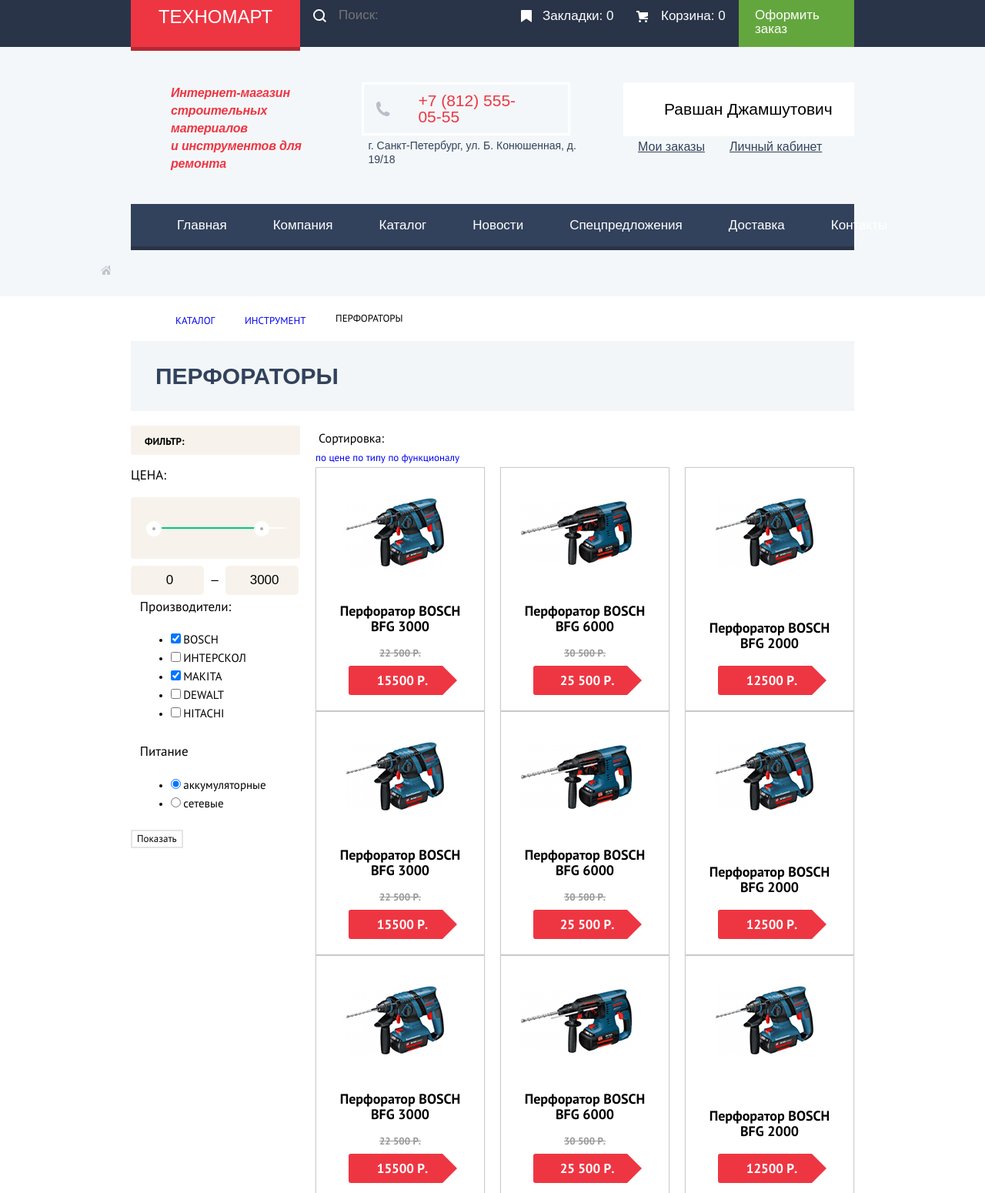
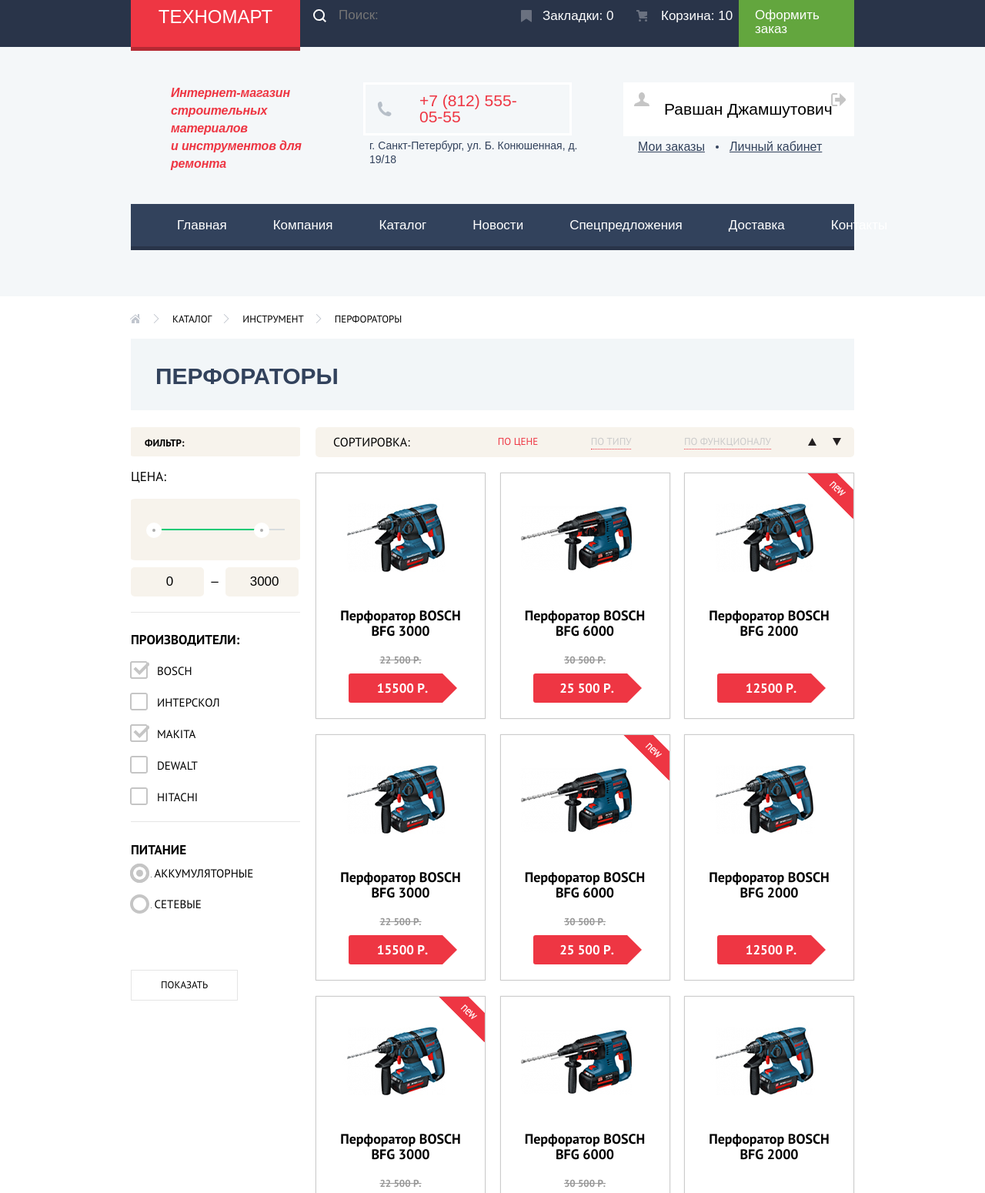
Before and after one commit to justrini/1149589-technomart-26, a plain HTML site: page catalog.html in a window 1280 px wide. Shown: the top 1550 px of the page at 77% size. Drawn offline with Linux system fonts and the light colour scheme; a web font is replaced by a local one.

Commit message:
everything but map

```diff
--- a/catalog.html
+++ b/catalog.html
@@ -26,7 +26,7 @@
                   <a class="top-btn bookmark-btn" href="#">Закладки: 0</a>
                 </li>
                 <li class="top-nav-item">
-                  <a class="top-btn cart-btn" href="#">Корзина: 0</a>
+                  <a class="top-btn cart-btn" href="#">Корзина: 10</a>
                 </li>
                 <li class="top-nav-item">
                   <a class="top-btn order-btn" href="#">Оформить заказ</a>
@@ -49,8 +49,8 @@
               <div class="accaunt">
               <a class="login-accaunt" href="#">Равшан Джамшутович</a>
               <a class="exit" href="#"></a>
-              <a class="my-orders" href="#">Мои заказы</a>
-              <a class="personal-account" href="#">Личный кабинет</a>
+              <a class="my-orders click" href="#">Мои заказы</a>
+              <a class="personal-account click" href="#">Личный кабинет</a>
             </div>
            </div>
            <ul class="site-navigation">
@@ -69,12 +69,20 @@
    </header>
   <main>
     <div class="inner">
-  <div class="navigation">
+        <ul class="breadcrumbs">
+          <li>
             <a class="home" href="index.html"></a>
-    <a class="catalog-tree-one" href="#">КАТАЛОГ</a>
-    <a class="catalog-tree-two" href="#">ИНСТРУМЕНТ</a>
-    <a class="catalog-tree" href="active">ПЕРФОРАТОРЫ</a>
-  </div>
+          </li>
+          <li>
+            <a class="breadcrumbs-link" href="#">КАТАЛОГ</a>
+          </li>
+          <li>
+            <a class="breadcrumbs-link" href="#">ИНСТРУМЕНТ</a>
+          </li>
+          <li>
+            <a class="breadcrumbs-link active-link" href="#">ПЕРФОРАТОРЫ</a>
+          </li>
+        </ul>
         <h2 class="drill">ПЕРФОРАТОРЫ</h2>
         <div class="catalog-wrapper">
            <section class="filters">
@@ -100,41 +108,41 @@
                    <legend>Производители:</legend>
                     <ul>
                       <li class="filter-option">
-                      <input class="filter-input filter-input-checkbox" type="checkbox" name="BOSCH" id="BOSCH" checked>
+                      <input class="visually-hidden filter-input filter-input-checkbox" type="checkbox" name="BOSCH" id="BOSCH" checked>
                       <label for="BOSCH">BOSCH</label>
                       </li>
 
                       <li class="filter-option">
-                      <input class="filter-input filter-input-checkbox" type="checkbox" name="interskol" id="interskol">
+                      <input class="visually-hidden filter-input filter-input-checkbox" type="checkbox" name="interskol" id="interskol">
                       <label for="interskol">ИНТЕРСКОЛ</label>
                       </li>
 
                       <li class="filter-option">
-                      <input class="filter-input filter-input-checkbox" type="checkbox" name="MAKITA" id="MAKITA" checked>
+                      <input class="visually-hidden filter-input filter-input-checkbox" type="checkbox" name="MAKITA" id="MAKITA" checked>
                       <label for="MAKITA">MAKITA</label>
                       </li>
 
                      <li class="filter-option">
-                     <input class="filter-input filter-input-checkbox" type="checkbox" name="  DEWALT" id="DEWALT">
+                     <input class="visually-hidden filter-input filter-input-checkbox" type="checkbox" name="  DEWALT" id="DEWALT">
                      <label for="DEWALT">DEWALT</label>
                      </li>
 
                      <li class="filter-option">
-                     <input class="filter-input filter-input-checkbox" type="checkbox" name="HITACHI" id="HITACHI">
+                     <input class="visually-hidden filter-input filter-input-checkbox" type="checkbox" name="HITACHI" id="HITACHI">
                      <label for="HITACHI">HITACHI</label>
                      </li>
                    </ul>
                 </fieldset>
-                <fieldset>
+                <fieldset class="filter-power">
                    <legend>Питание</legend>
-                      <ul>
-                       <li class="filter-option">
-                        <input class=" filter-input filter-input-checkbox" type="radio" name="power" id="Battery" checked>
-                         <label for="Battery">аккумуляторные</label>
+                      <ul class="power-filter">
+                       <li class="filter-option-power">
+                        <input class="visually-hidden filter-input filter-input-radio" type="radio" name="power" id="Battery" checked>
+                         <label for="Battery">АККУМУЛЯТОРНЫЕ</label>
                        </li>
-                       <li class="filter-option">
-                        <input class=" filter-input filter-input-checkbox" type="radio" name="power" id="wall">
-                         <label for="wall">сетевые</label>
+                       <li class="filter-option-power">
+                        <input class="visually-hidden filter-input filter-input-radio" type="radio" name="power" id="wall">
+                         <label for="wall">СЕТЕВЫЕ</label>
                        </li>
                       </ul>
                 </fieldset>
@@ -183,7 +191,7 @@
                 </li>
 
 
-                  <li class="drill-unit">
+                  <li class="drill-unit new">
                     <div class="actions">
                       <a href="#" class="buy">Купить</a>
                       <a href="#" class="bookmark-drill">В закладки</a>
@@ -197,7 +205,7 @@
 
 
                <li class="drill-unit">
-                    <div class="flag flag-new">новинка</div>
+                    <div class="flag flag-new"></div>
                     <div class="actions">
                       <a href="#" class="buy">Купить</a>
                       <a href="#" class="bookmark-drill">В закладки</a>
@@ -209,7 +217,7 @@
                 <div class="item-price-btn">15500 Р.</div>
                 </li>
 
-                 <li class="drill-unit">
+                 <li class="drill-unit new">
                     <div class="actions">
                       <a href="#" class="buy">Купить</a>
                       <a href="#" class="bookmark-drill">В закладки</a>
@@ -233,8 +241,8 @@
                 <div class="item-price-btn">12500 Р.</div>
                 </li>
 
-                <li class="drill-unit">
-                    <div class="flag flag-new">новинка</div>
+                <li class="drill-unit new">
+                    <div class="flag flag-new"></div>
                     <div class="actions">
                       <a href="#" class="buy">Купить</a>
                       <a href="#" class="bookmark-drill">В закладки</a>
@@ -271,23 +279,14 @@
                 <div class="item-price-btn no-discount">12500 Р.</div>
                 </li>
              </ul>
-             <section class="pagination-list">
-             <ul>
-               <li>
-                 <a>1</a>
-               </li>
-               <li>
-                 <a href="#">2</a>
-               </li>
-               <li>
-                 <a href="#">3</a>
-               </li>
-               <li>
-                 <a href="#">СЛЕДУЮЩАЯ</a>
-               </li>
-             </ul>
+             <div class="pagination-list">
+                 <a class="pagination first">1</a>
+                 <a class="pagination second" href="#">2</a>
+                 <a class="pagination third" href="#">3</a>
+                 <a class="pagination next" href="#">СЛЕДУЮЩАЯ</a>
+              </div>
            </section>
-           </section>
+        </div>
        </div>
     </div>
       <div class="product-description">
--- a/css/style.css
+++ b/css/style.css
@@ -144,11 +144,20 @@
   background-color: #212a3a;
 }
 
+.top-btn:hover::before,
+.top-btn:focus::before {
+ opacity: 1;
+}
+
 .top-btn:active {
   color: #999ca1;
   background-color: #161d29;
 }
 
+.top-btn:active::before {
+  opacity: 0.3;
+}
+
 .order-btn {
   display: block;
   font-family: "Cuprum", Arial, sans-serif;
@@ -170,13 +179,39 @@
 }
 
 .bookmark-btn {
-  background: url(../img/icon-bookmark.svg) no-repeat 17px;
+  position: relative;
   padding: 12px 0 12px 45px;
 }
 
+.bookmark-btn::before {
+  content: "";
+  position: absolute;
+  left: 17px;
+  top: 50%;
+  transform: translateY(-50%);
+  width: 14px;
+  height: 16px;
+ background-image: url(../img/icon-bookmark.svg);
+ background-repeat: no-repeat;
+ opacity: 0.3;
+}
+
 .cart-btn {
-  background: url(../img/icon-cart.svg) no-repeat 17px;
+  position: relative;
   padding: 12px 0 12px 49px;
+}
+
+.cart-btn::before {
+  content: "";
+  position: absolute;
+  left: 17px;
+  top: 50%;
+  transform: translateY(-50%);
+  width: 14px;
+  height: 16px;
+  background: url(../img/icon-cart.svg);
+  background-repeat: no-repeat;
+  opacity: 0.3;
 }
 
 .main-header-bg {
@@ -209,7 +244,7 @@
 .phone-wrapper {
   display: flex;
   flex-direction: column;
-  margin: 0;
+  margin:0;
   padding:0;
 }
 
@@ -253,14 +288,25 @@
 }
 
 .login {
-  display: block;
-  margin-left: 69px;
+  display: flex;
   padding-right: 26px;
   padding-bottom: 12px;
-  padding-left: 48px;
+  padding-left: 14px;
   padding-top: 12px;
   background-color: #fff;
-
+}
+
+.login-icon {
+  margin-right: 14px;
+}
+
+.login:hover .login-icon-path,
+.login:focus .login-icon-path  {
+  fill: #32425c;
+}
+
+.login:active .login-icon-path {
+  fill: #c5c5c5;
 }
 
 .reg {
@@ -545,43 +591,24 @@
   border-color: #e5e5e5;
   background-color: transparent;
   box-shadow: 0 0 2px rgba(0, 0, 0, 0.1);
+  position: relative;
+  display: flex;
+  flex-direction:column;
+  width: 219px;
+  line-height: 19px;
+  font-weight: bold;
+  text-align: center;
+  border: 1px solid #ccc;
+  margin-bottom: 20px;
 }
 
 .drill-unit:hover {
   box-shadow: 0 0 2px rgba(0, 0, 0, 0.2);
 }
 
-.drill-unit {
-position: relative;
-display: flex;
-flex-direction:column;
-justify-content: space-between;
-width: 218px;
-line-height: 20px;
-font-weight: bold;
-text-align: center;
-border: 1px solid #ccc;
-}
 
 .drill-unit:nth-child(3n) {
   margin-right: 0;
-}
-
-.drill-unit .flag {
-  position: absolute;
-  top: -1px;
-  right: -1px;
-
-  width: 60px;
-  height: 60px;
-
-  text-indent: -1000px;
-  overflow: hidden;
-  z-index: 20;
-}
-
-.drill-unit .flag-new {
-  background: url(../img/new flag.png) no-repeat 0;
 }
 
 .drill-unit .actions {
@@ -597,8 +624,8 @@
   z-index: 10;
 }
 
-.drill-unit .actions .buy,
-.drill-unit .actions .bookmark-drill {
+.actions .buy,
+.actions .bookmark-drill {
   display: block;
   width: 129px;
   margin: 0 auto;
@@ -650,10 +677,7 @@
 }
 
 .drill-unit .catalog-item-price {
-  min-height: 20px;
-  margin-top: 15px;
-  margin-bottom: 10px;
-
+  margin-bottom: 8px;
   color: #999;
   text-decoration: line-through;
 }
@@ -662,7 +686,7 @@
 .drill-unit .item-price-btn {
   position: relative;
   width: 80px;
-  margin-top: -4px;
+  margin-top: auto;
   margin-left: 42px;
   margin-bottom: 20px;
   padding: 10px 30px;
@@ -684,6 +708,22 @@
 
   border: 19px solid white;
   border-left-color: #ee3643;
+}
+
+.new {
+  position: relative;
+}
+
+.new::before {
+  content: "";
+  position: absolute;
+  top: 0;
+  right: 0;
+  width: 60px;
+  height: 60px;
+  background-image: url(../img/new_flag.png);
+  background-repeat: no-repeat;
+  z-index: 20;
 }
 
 .catalog-name{
@@ -692,7 +732,9 @@
  font-size:18px;
  line-height: 20px;
  color: #000;
- margin: auto 25px;
+ margin: 0;
+ margin-bottom: 18px;
+ padding: 0 31px;
 }
 
 .item-price-btn{
@@ -701,7 +743,7 @@
  font-size:17px;
  line-height: 18px;
  color: #fff;
- background-color: #ee3643
+ background-color: #ee3643;
 }
 /*попкулярные бренды*/
 
@@ -751,10 +793,8 @@
 }
 
 .container {
-  display: block;
   width: 940px;
   margin: 0 auto;
-  padding-bottom: 35px;
 }
 
 .container h2 {
@@ -787,7 +827,7 @@
   content: "";
   position: absolute;
   width: 10px;
-  height: 100%;
+  height: 279px;
   top: 0;
   right: 0;
   background-image: url(../img/shadow.png);
@@ -795,7 +835,7 @@
 
 .service-content {
   display: none;
-  padding-bottom: 110px;
+  height: 100%;
 }
 
 #first-button:checked ~ .slider .delivery,
@@ -1126,37 +1166,32 @@
   margin-top: 15px
 }
 
-.socialvk {
+.social-link {
   display: block;
   width: 40px;
   height: 40px;
   background-color: #212a3a;
   border-radius: 50%;
-  background-image: url(../img/icon-vk.svg);
   background-position: center;
   background-repeat: no-repeat;
 }
 
+.social-link:hover,
+.social-link:active,
+.social-link:focus {
+  background-color: #ee3643;
+}
+
+.socialvk {
+  background-image: url(../img/icon-vk.svg);
+}
+
 .socialfb {
-  display: block;
-  width: 40px;
-  height: 40px;
-  background-color: #212a3a;
-  border-radius: 50%;
-  background-image: url(../img/fb-icon.png);
-  background-position: center;
-  background-repeat: no-repeat;
+  background-image: url(../img/icon-fb.svg);
 }
 
 .socialinst {
-  display: block;
-  width: 40px;
-  height: 40px;
-  background-color: #212a3a;
-  border-radius: 50%;
   background-image: url(../img/icon-insta.svg);
-  background-position: center;
-  background-repeat: no-repeat;
 }
 
 .back-link {
@@ -1207,33 +1242,49 @@
 
 
 /* правила для каталог хтмл*/
+.home {
+  position: relative;
+  width: 37px;
+  height: 12px;
+}
 .home::before {
   content: "";
   position: absolute;
   width: 14px;
   height: 12px;
   background: url(../img/icon-home.svg) no-repeat;
-  left: 130px;
-  top: 345px;
-
+  left: -56px;
+  top: -7px;
  }
 
- .home::after {
-  position: absolute;
-  width: 8px;
-  height: 12px;
-  background-image: url(../img/icon-right-small.svg)
-  left: 145px;
-  top: 345px;
- }
-
-.navigation {
+
+
+.breadcrumbs {
+  position: relative;
   width: 373px;
   display: flex;
-  justify-content: space-around;
-  margin-top: 20px;
-  margin-bottom: 0
-  min-height: 20px;
+  justify-content: flex-start;
+  align-items: center;
+  padding-top: 5px;
+  list-style: none;
+  margin-left: 14px;
+}
+
+.breadcrumbs-link {
+  position: relative;
+  margin-right: 40px;
+  color: #000;
+}
+
+.breadcrumbs-link::before {
+content: "";
+position: absolute;
+width: 12px;
+height: 12px;
+background-image: url(../img/icon-right-small.svg);
+background-repeat: no-repeat;
+top: 2px;
+left: -25px;
 }
 
 .catalog-tree {
@@ -1245,23 +1296,25 @@
 
 .drill {
   padding-left: 32px;
-  padding-top: 31px;
-  padding-bottom: 30px;
+  padding-top: 34px;
+  padding-bottom: 29px;
   font-family: "Cuprum", Arial, sans-serif;
   font-size: 30px;
   line-height: 30px;
   color: #32425c;
   background-color: #f2f6f8;
-  margin-top: 14px;
+  margin: 0 0 28px 0;
 }
 
 .catalog-wrapper {
   display: flex;
   justify-content: space-between;
+  margin-bottom: 93px;
 }
 
 .filters fieldset{
   border:none;
+  margin-top: 20px;
 }
 
 .filters {
@@ -1278,10 +1331,29 @@
 
 legend {
  font-family: "PT Sans", Arial, sans-serif;
- font-style: bold;
+ font-weight: bold;
  font-size:17px;
  line-height: 30px;
  color: #000;
+ margin-bottom: 20px;
+ margin:0;
+ padding: 0;
+ text-transform: uppercase;
+}
+
+ul {
+ list-style: none;
+}
+
+
+fieldset{
+  padding: 0;
+  margin: 0;
+  margin-bottom: 21px;
+}
+
+fieldset:first-child{
+  margin-bottom: 10px;
 }
 
 .filter-button {
@@ -1289,7 +1361,9 @@
   font-size: 13px;
   line-height: 18px;
   background-color: #fff;
-  border: 2px solid #e5e5e5;
+  border: 1px solid #e5e5e5;
+  padding: 10px 38px;
+  text-transform: uppercase;
 }
 
 .catalog {
@@ -1318,7 +1392,7 @@
   display: flex;
   flex-wrap: wrap;
   width: 300px;
-  margin-left: 53px;
+  margin-left: 49px;
 }
 
 .login-accaunt {
@@ -1336,6 +1410,28 @@
   padding-bottom: 10px;
 }
 
+.login-accaunt::before {
+  content: "";
+  position: absolute;
+  width: 20px;
+  height: 29px;
+  background-image: url(../img/icon-user.svg);
+  background-repeat: no-repeat;
+  top: 13px;
+  left: 14px;
+}
+
+.login-accaunt::after {
+  content: "";
+  position: absolute;
+  width: 20px;
+  height: 29px;
+  background-image: url(../img/icon-logout.svg);
+  background-repeat: no-repeat;
+  top: 14px;
+  right: 11px;
+}
+
 .my-orders {
   font-family: "Cuprum", Arial, sans-serif;
   font-size: 16px;
@@ -1347,12 +1443,32 @@
   position: relative;
 }
 
+.my-orders::after {
+  content: "";
+  position: absolute;
+  width: 4px;
+  height: 4px;
+  border-radius: 50%;
+  background-color: #32425c;
+  top: 7px;
+  right: 14px;
+}
+
 .personal-account {
   font-family: "Cuprum", Arial, sans-serif;
   font-size: 16px;
   line-height: 18px;
   color: #32425c;
   text-decoration: underline;
+}
+
+.click:focus,
+.click:hover {
+  color: #ee3643;
+}
+
+.click:active {
+  color: #b7bfc8;
 }
 
 .product-description {
@@ -1372,6 +1488,18 @@
   margin: 0 auto;
   padding: 0 10px;
   max-width: 940px;
+  padding-bottom: 65px;
+}
+
+.container-perforator h2 {
+  font-family: "Cuprum", Arial, sans-serif;
+  font-size: 30px;
+  line-height: 30px;
+ }
+
+.container-perforator p {
+  margin: 0;
+  padding: 0;
 }
 
 .price-name {
@@ -1405,7 +1533,7 @@
   height: 2px;
   margin-top: 39px;
   margin-bottom: 39px;
-  background: #fff;
+  background: #d7dcde;
   width: 160px;
 }
 
@@ -1436,11 +1564,14 @@
   left: 160px;
 }
 
-
+.price-controls {
+  border-bottom: 1px solid #e5e5e5;
+}
 
 .price-controls input {
   background-color: #f7f3ec;
   margin-top: 9px;
+  margin-bottom: 20px;
   border: none;
   width: 85px;
   padding: 0px 2px 0px 8px;
@@ -1467,18 +1598,196 @@
   line-height: 18px;
 }
 
-.filter-brand {
-  border-top: 3px solid #e5e5e5;
+
+
+.filter-brand ul {
   border-bottom: 1px solid #e5e5e5;
-}
-
-
-
-
-
-
-
-
+  padding: 0;
+  margin: 0;
+  line-height: 20px;
+}
+
+.filter-option {
+  margin-top: 16px;
+  margin-bottom: 20px;
+  padding-left: 34px;
+}
+
+.filter-option label {
+  position: relative;
+
+  cursor: pointer;
+  user-select: none;
+}
+
+.filter-option-power {
+  margin-top: 5px;
+  margin-bottom: 16px;
+  padding-left: 26px;
+}
+
+.filter-option-power label {
+  position: relative;
+  cursor: pointer;
+  user-select: none;
+}
+
+.power-filter {
+  padding: 0;
+  margin: 0;
+  padding-bottom: 35px;
+}
+
+.filter-input-checkbox + label::before {
+  content: "";
+  position: absolute;
+  width: 23px;
+  height: 23px;
+  left: -35px;
+  top: -3px;
+  background-image: url(../img/checkbox-off.svg)
+
+}
+
+.filter-input-checkbox:checked + label::after {
+  content: "";
+  position: absolute;
+  width: 25px;
+  height: 23px;
+  background-image: url(../img/checkbox-on.svg);
+  top: -3px;
+  left: -35px;
+}
+
+.filter-input-radio {
+  position: relative;
+}
+
+.filter-input-radio + label::before {
+  content: "";
+  position: absolute;
+  width: 25px;
+  height: 25px;
+  background-image: url(../img/radio-off.svg);
+  background-repeat: no-repeat;
+  top: -3px;
+  left: -31px;
+}
+
+.filter-input-radio:checked + label::after {
+  content: "";
+  position: absolute;
+  width: 25px;
+  height: 25px;
+  background-image: url(../img/radio-on.svg);
+  background-repeat: no-repeat;
+  top: -3px;
+  left: -31px;
+}
+
+.sort-filter {
+  display: flex;
+  background-color: #f7f3ec;
+  font-family: "PT Sans", Arial, sans-serif;
+  font-size: 13px;
+  line-height: 18px;
+  text-transform: uppercase;
+  padding:10px 16px 10px 19px;
+  font-weight: normal;
+  margin-bottom: 20px;
+  margin-top: -6px;
+  border-radius: 5px;
+
+}
+
+.sort-type {
+  display: flex;
+  width: 355px;
+  justify-content: space-between;
+  margin-left: 110px;
+  color: red;
+}
+
+.sort-type .active {
+    color: #ee3643;
+    border: none;
+  }
+
+.sort-type a {
+  color: #cacaca;
+  border-bottom: 1px dotted #ee3643;
+}
+
+.sort-type a:hover,
+.sort-type a:focus {
+  color: #444;
+  border-bottom: 1px solid #ee3643;
+ }
+
+ .sort-type a:active {
+  color: #ee3643;
+  border: none;
+ }
+
+
+.active .type .functional:focus {
+  color: red;
+  text-transform: underline;
+}
+
+.triangle {
+  display: flex;
+  width: 43px;
+  justify-content: space-between;
+  margin-left: 48px;
+  margin-top: 4px;
+}
+
+.arrow-up {
+  background-image: url(../img/icon-up-dir.svg);
+  width: 11px;
+  height: 10px;
+}
+
+
+
+.arrow-down {
+  background-image: url(../img/icon-down-dir.svg);
+  width: 11px;
+  height: 10px;
+}
+
+.pagination-list {
+  width: 285px;
+  display: flex;
+  justify-content: space-between;
+  margin: 33px 0 30px 0;
+}
+
+.pagination-list a{
+  display: flex;
+  position: relative;
+  justify-content: center;
+  align-items: center;
+  width: 36px;
+  height: 36px;
+  border-radius: 5%;
+  font: 13px/18px "PT Sans","Arial",sans-serif;
+  background-color: #fff;
+  text-transform: uppercase;
+  color: #000;
+  border: 1px solid #e5e5e5;
+}
+
+.pagination-list .next {
+  width: 140px;
+}
+
+.pagination-list .first {
+  background-color: #ee3643;
+  color: #fff;
+  border: 1px solid #ee3643;
+}
 
 
 
@@ -1610,6 +1919,8 @@
   color: #fff;
 }
 
+
+
 .cart {
   font-family: "Cuprum", Arial, sans-serif;
   font-size: 18px;
```
Also changed, not shown: index.html (+5 -4 lines), img/new_flag.png (renamed from img/new flag.png). Lines whose indentation alone changed are shown as unchanged.
